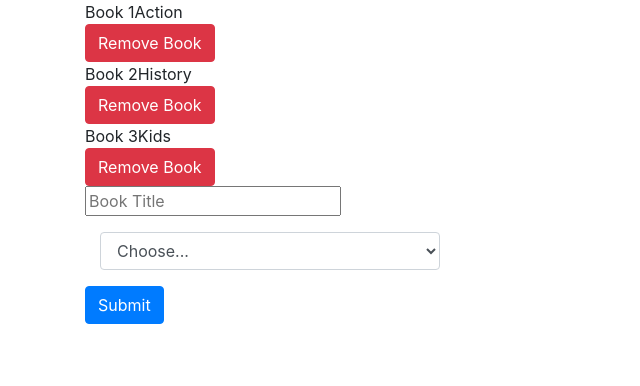
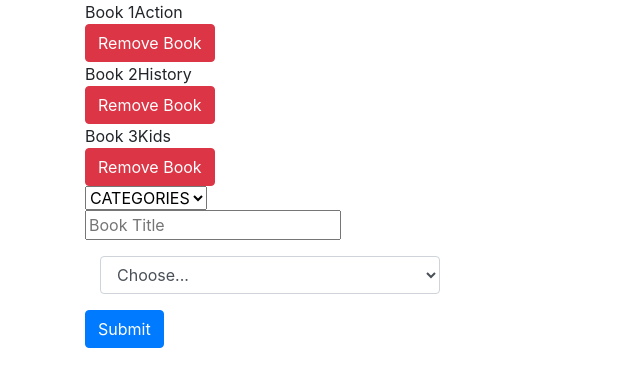
Before and after one commit to edwinmoradian90/bookstore-cms, a React (Create React App) app: page / in a window 1280 px wide. Shown: the top 386 px of the page, without its empty margins (0-640 px from the left). Built offline with nearby package versions, Linux system fonts and the light colour scheme.

Commit message:
finished filter

```diff
--- a/src/actions/index.js
+++ b/src/actions/index.js
@@ -8,4 +8,9 @@ const removeBook = bookIndex => ({
   bookIndex,
 });
 
-export { createBook, removeBook };
+const changeFilter = category => ({
+  type: 'CHANGE_FILTER',
+  category,
+});
+
+export { createBook, removeBook, changeFilter };
--- /dev/null
+++ b/src/components/CategoryFilter.js
@@ -0,0 +1,26 @@
+import React from 'react';
+import PropTypes from 'prop-types';
+import categories from '../utils/constants';
+
+const CategoryFilter = props => {
+  const { handleFilterChange } = props;
+  return (
+    <div className="selectCategory">
+      <select
+        name="category"
+        id="category"
+        className="category"
+        onChange={e => handleFilterChange(e)}
+      >
+        <option value="CATEGORIES">CATEGORIES</option>
+        {categories.map(category => (
+          <option key={category}>{category}</option>
+        ))}
+      </select>
+    </div>
+  );
+};
+
+CategoryFilter.propTypes = { handleFilterChange: PropTypes.func.isRequired };
+
+export default CategoryFilter;
--- a/src/containers/BooksForm.js
+++ b/src/containers/BooksForm.js
@@ -1,8 +1,7 @@
 import React, { useState } from 'react';
 import { useDispatch } from 'react-redux';
 import { createBook } from '../actions/index';
-
-const categories = ['Action', 'Biography', 'History', 'Horror', 'Kids', 'Learning', 'Sci-fi'];
+import categories from '../utils/constants';
 
 const BooksForm = () => {
   const dispatch = useDispatch();
--- a/src/containers/BooksList.js
+++ b/src/containers/BooksList.js
@@ -1,14 +1,24 @@
 import React from 'react';
 import { useSelector, useDispatch } from 'react-redux';
-import { removeBook } from '../actions/index';
+import { removeBook, changeFilter } from '../actions/index';
 import Book from '../components/Book';
+import CategoryFilter from '../components/CategoryFilter';
 
 const BooksList = () => {
   const dispatch = useDispatch();
-  const books = useSelector(state => state.bookStore);
+  let books = useSelector(state => state.bookStore);
+  const filter = useSelector(state => state.filter);
   const handleRemoveBook = bookIndex => {
     dispatch(removeBook(bookIndex));
   };
+  const handleFilterChange = category => {
+    dispatch(changeFilter(category));
+  };
+
+  if (filter !== 'CATEGORIES') {
+    books = books.filter(book => book.category === filter);
+  }
+
   return (
     <div className="booksTable">
       {books.map((book, i) => (
@@ -28,6 +38,9 @@ const BooksList = () => {
           </div>
         </>
       ))}
+      <div className="categoryFilter">
+        <CategoryFilter handleFilterChange={e => handleFilterChange(e.target.value)} />
+      </div>
     </div>
   );
 };
--- /dev/null
+++ b/src/reducers/filter.js
@@ -0,0 +1,13 @@
+const initialState = 'CATEGORIES';
+
+const filter = (state = initialState, action) => {
+  const { type, category } = action;
+  switch (type) {
+    case 'CHANGE_FILTER':
+      return category;
+    default:
+      return state;
+  }
+};
+
+export default filter;
--- a/src/reducers/index.js
+++ b/src/reducers/index.js
@@ -1,6 +1,8 @@
 import { combineReducers } from 'redux';
 import bookStore from './books';
+import filter from './filter';
 
 export default combineReducers({
   bookStore,
+  filter,
 });
--- /dev/null
+++ b/src/utils/constants.js
@@ -0,0 +1,3 @@
+const categories = ['Action', 'Biography', 'History', 'Horror', 'Kids', 'Learning', 'Sci-fi'];
+
+export default categories;
```
